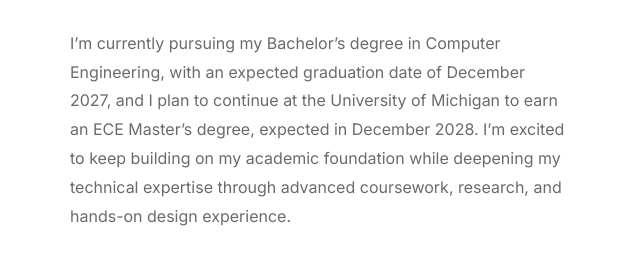
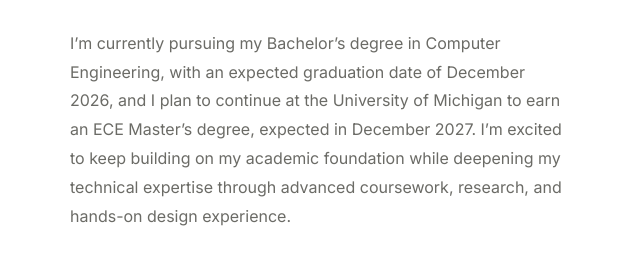
Before and after one commit to koo-minjae/koo-minjae.github.io, a plain HTML site: page index.html in a window 1280 px wide. Shown: the part 656-915 px from the top of the page, 60-700 px from the left. Drawn offline with nearby package versions, Linux system fonts and the light colour scheme.

Commit message:
New LG logo, resume, and fixed graduation date

```diff
--- a/index.html
+++ b/index.html
@@ -417,7 +417,7 @@
             I’m a third-year Computer Engineering student at the University of Michigan. Whether I’m exploring new ideas on my own or helping others understand something alongside me, I see learning as one of the most valuable opportunities we have. It’s what drives progress, creativity, and us as people. The more I learn, the more I realize how vast and fascinating the world of knowledge truly is. I’m grateful for the opportunities I’ve had to develop new skills, apply what I’ve learned, and continue growing through each challenge. My goal is to stay on that path for the long term: always curious, always building, and always learning.
           </p>
           <p class="hero-sub">
-            I’m currently pursuing my Bachelor’s degree in Computer Engineering, with an expected graduation date of December 2027, and I plan to continue at the University of Michigan to earn an ECE Master’s degree, expected in December 2028. I’m excited to keep building on my academic foundation while deepening my technical expertise through advanced coursework, research, and hands-on design experience.
+            I’m currently pursuing my Bachelor’s degree in Computer Engineering, with an expected graduation date of December 2026, and I plan to continue at the University of Michigan to earn an ECE Master’s degree, expected in December 2027. I’m excited to keep building on my academic foundation while deepening my technical expertise through advanced coursework, research, and hands-on design experience.
           </p>
           <p class="hero-sub">
             My interests center around mixed-signal and digital hardware design, with a focus on VLSI, RTL design, processor architecture, physical design, and verification. I’ve been fortunate to contribute to several large-scale projects that have strengthened both my technical skills and appreciation for end-to-end hardware development. I’m always optimistic about new opportunities to learn, grow, and collaborate, so please feel free to connect with me!
```
Also changed, not shown: company/logo_lg.png, 3 other files.
